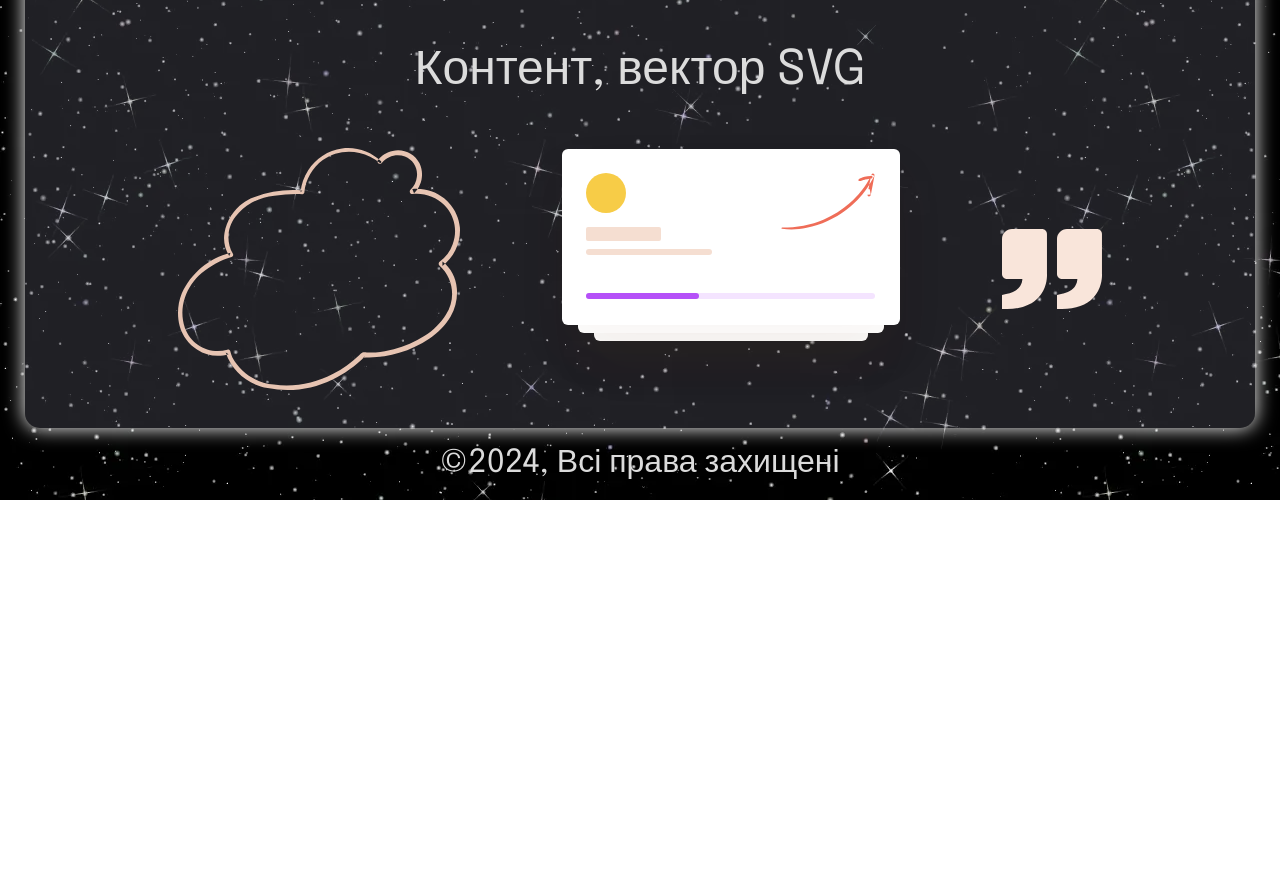
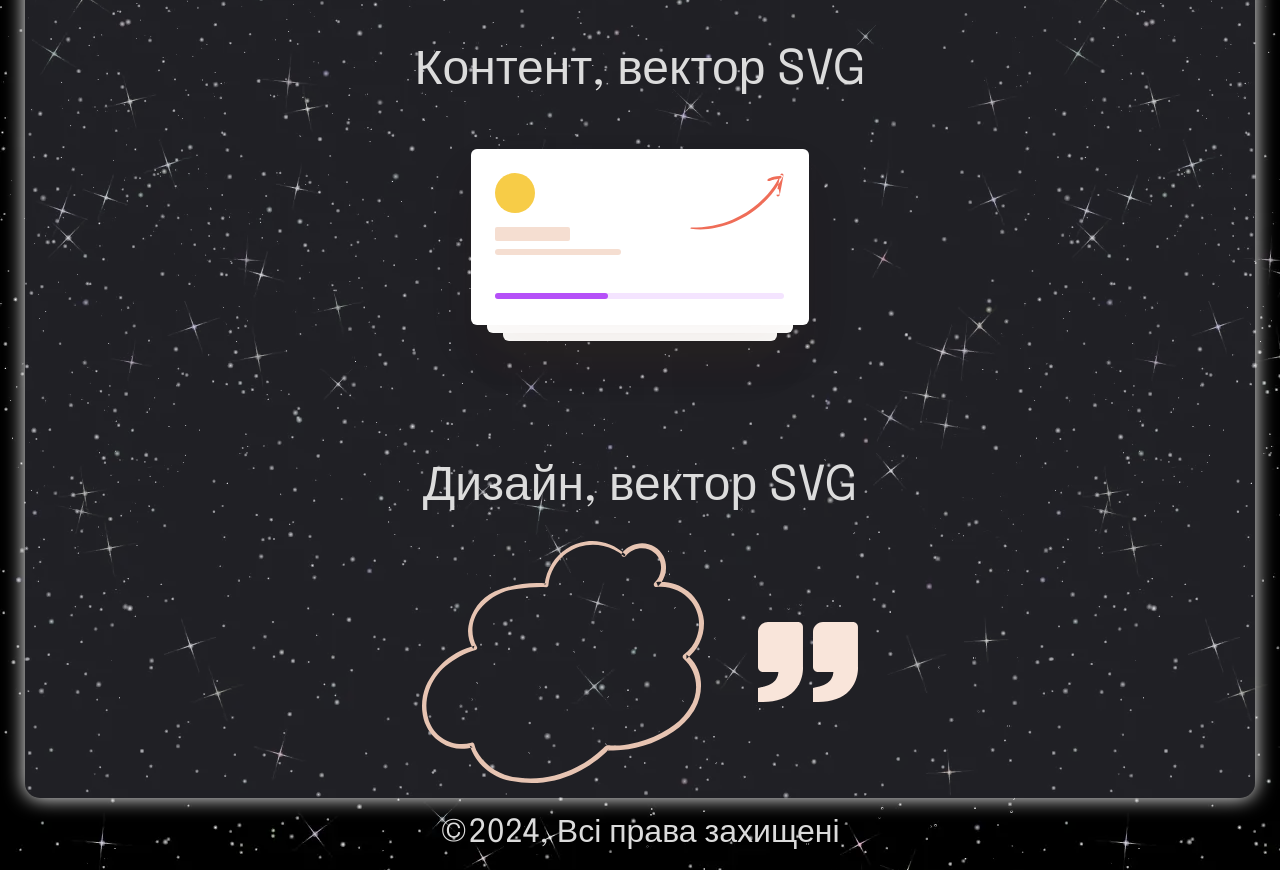
Before and after one commit to tarasenko-viktoriia/lessons, a plain HTML site: page lesson_08/index.html in a window 1280 px wide. Shown: the part 1067-1937 px from the top of the page. Before the commit the page ends 1567 px from the top, so only its background shows below. Drawn offline with Linux system fonts and the light colour scheme.

Commit message:
Add files via upload

```diff
--- a/lesson_08/index.html
+++ b/lesson_08/index.html
@@ -50,8 +50,11 @@
 				</div>
 				<div class="content-01">
 					<h2>Контент, вектор SVG</h2>
+					<img src="img/block.svg" alt="Білий блок із жовтим колом і червоною стрілкою">
+				</div>
+				<div class="content-01">
+					<h2>Дизайн, вектор SVG</h2>
 					<img src="img/cloud.svg" alt="Прозора хмаринка">
-					<img src="img/block.svg" alt="Білий блок із жовтим колом і червоною стрілкою">
 					<img src="img/shape.svg" alt="Лапки">
 				</div>
 			</div>
```
